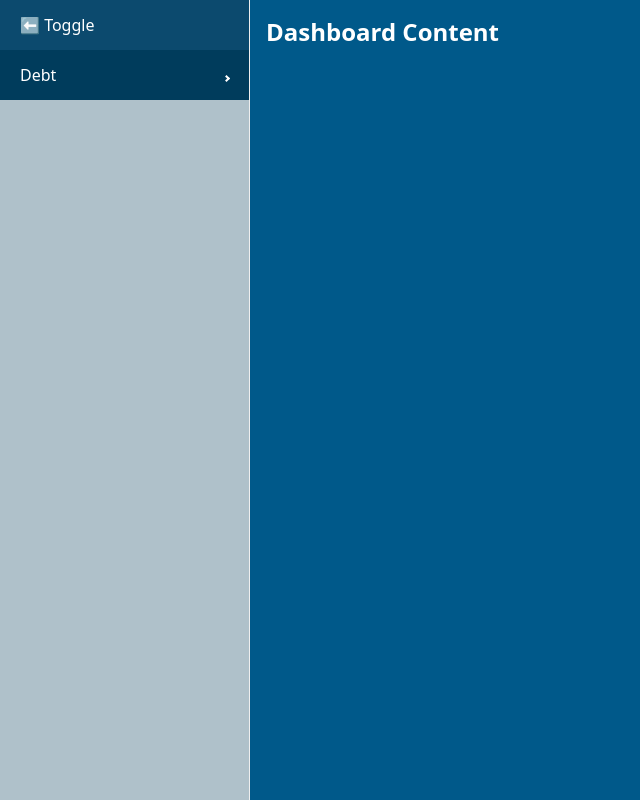
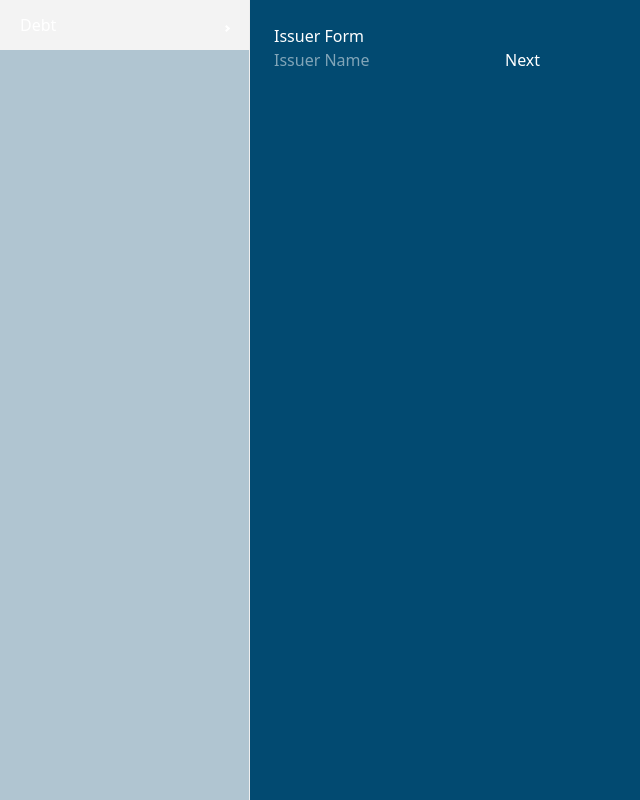
Before and after one commit to AdamsIncorporated/debt_book, a React app: page / in a window 1280 px wide. Shown: the whole page, without its empty margins (0-640 px from the left). Built offline with nearby package versions, Linux system fonts and the light colour scheme.

Commit message:
feat: implement DebtIssuer component and themed sidebar menu items for improved navigation

```diff
--- a/api/server.ts
+++ b/api/server.ts
@@ -30,7 +30,7 @@
 // const server = http.createServer((req: any, res: any) => {
 //     if (req.url === "/api/data") {
 //         connection.execute({
-//             sqlText: "SELECT CURRENT_VERSION()",
+//             sqlText: "CALL INSERT_COMMAND(JSON_OBJ)",
 //             complete: (err: any, stmt: any, rows: any) => {
 //                 if (err) {
 //                     res.writeHead(500, { "Content-Type": "application/json" });
--- a/src/components/Debt/Issuer.tsx
+++ b/src/components/Debt/Issuer.tsx
@@ -0,0 +1,58 @@
+import React, { useState } from 'react';
+
+interface DebtIssuer {
+    issuerName: string;
+}
+
+const Issuer: React.FC = () => {
+    // Bag of entries
+    const [issuers, setIssuers] = useState<DebtIssuer[]>([]);
+    const [issuerName, setIssuerName] = useState('');
+
+    // Handle form submission
+    const handleSubmit = (e: React.FormEvent) => {
+        e.preventDefault();
+
+        if (!issuerName.trim()) return;
+
+        const newIssuer: DebtIssuer = {
+            issuerName: issuerName.trim(),
+        };
+
+        // Add to bag
+        setIssuers([...issuers, newIssuer]);
+        setIssuerName('');
+    };
+
+    return (
+        <div className="p-4 max-w-md mx-auto">
+            <h2 className="text-xl font-bold mb-4">Add Debt Issuer</h2>
+            <form onSubmit={handleSubmit} className="flex flex-col gap-3">
+                <input
+                    type="text"
+                    placeholder="Issuer Name"
+                    value={issuerName}
+                    onChange={(e) => setIssuerName(e.target.value)}
+                    className="border p-2 rounded"
+                />
+                <button
+                    type="submit"
+                    className="bg-blue-500 text-white p-2 rounded hover:bg-blue-600"
+                >
+                    Add
+                </button>
+            </form>
+
+            <div className="mt-6">
+                <h3 className="text-lg font-semibold">Current Bag</h3>
+                <ul className="list-disc pl-5">
+                    {issuers.map((issuer, idx) => (
+                        <li key={idx}>{issuer.issuerName}</li>
+                    ))}
+                </ul>
+            </div>
+        </div>
+    );
+};
+
+export default Issuer;
--- a/src/components/SideBar.tsx
+++ b/src/components/SideBar.tsx
@@ -1,54 +1,112 @@
 import React, { useState } from 'react';
 import { Sidebar, Menu, MenuItem, SubMenu } from 'react-pro-sidebar';
+import ThemedMenuItem from './ThemedMenuItem';
 
-const CustomSideBar: React.FC = () => {
-    const [collapsed, setCollapsed] = useState(false);
+// Forms
+const IssuerForm: React.FC<{ onNext: () => void }> = ({ onNext }) => (
+    <div>
+        <h2>Issuer Form</h2>
+        <form
+            onSubmit={(e) => {
+                e.preventDefault();
+                onNext();
+            }}
+        >
+            <input type="text" placeholder="Issuer Name" />
+            <button type="submit">Next</button>
+        </form>
+    </div>
+);
 
-    const sidebarBg = '#003c5cff'; // Tailwind sky-800 hex
-    const hoverSidebarBg = '#0c4a6e'; // Tailwind sky-700 hex
+const IssuanceForm: React.FC<{ onNext: () => void }> = ({ onNext }) => (
+    <div>
+        <h2>Issuance Form</h2>
+        <form
+            onSubmit={(e) => {
+                e.preventDefault();
+                onNext();
+            }}
+        >
+            <input type="text" placeholder="Amount" />
+            <button type="submit">Next</button>
+        </form>
+    </div>
+);
+
+const SeriesForm: React.FC<{ onNext: () => void }> = ({ onNext }) => (
+    <div>
+        <h2>Series Form</h2>
+        <form
+            onSubmit={(e) => {
+                e.preventDefault();
+                onNext();
+            }}
+        >
+            <button type="submit">Next</button>
+        </form>
+    </div>
+);
+
+const MaturityForm: React.FC<{ onNext: () => void }> = ({ onNext }) => (
+    <div>
+        <h2>Maturity Form</h2>
+        <form
+            onSubmit={(e) => {
+                e.preventDefault();
+                onNext();
+            }}
+        >
+            <button type="submit">Next</button>
+        </form>
+    </div>
+);
+
+const DebtServiceForm: React.FC = () => (
+    <div>
+        <h2>Debt Service Form</h2>
+        <form>
+            <button type="submit">Finish</button>
+        </form>
+    </div>
+);
+
+const DebtSidebar: React.FC = () => {
+    const [step, setStep] = useState(0);
+
+    const renderForm = () => {
+        switch (step) {
+            case 0:
+                return <IssuerForm onNext={() => setStep(1)} />;
+            case 1:
+                return <IssuanceForm onNext={() => setStep(2)} />;
+            case 2:
+                return <SeriesForm onNext={() => setStep(3)} />;
+            case 3:
+                return <MaturityForm onNext={() => setStep(4)} />;
+            case 4:
+                return <DebtServiceForm />;
+            default:
+                return <div>Complete the sequence to proceed</div>;
+        }
+    };
 
     return (
-        <div className="h-screen flex bg-sky-800" style={{ backgroundColor: sidebarBg }}>
-            <Sidebar
-                collapsed={collapsed}
-                rootStyles={{
-                    backgroundColor: sidebarBg,
-                    color: 'white',
-                }}
-                sidebarContentStyles={{ backgroundColor: sidebarBg }}
-            >
-                <Menu
-                    menuItemStyles={{
-                        button: ({ level, active }) => ({
-                            backgroundColor: sidebarBg,
-                            color: 'white',
-                            '&:hover': {
-                                backgroundColor: hoverSidebarBg,
-                            },
-                        }),
-                        // optional: icon and label text
-                        icon: { color: 'white' },
-                        label: { color: 'white' },
-                    }}
-                >
-                    <MenuItem onClick={() => setCollapsed(!collapsed)}>
-                        {collapsed ? '➡️' : '⬅️'} Toggle
-                    </MenuItem>
-                    <SubMenu label="Debt">
-                        <MenuItem>Issuer</MenuItem>
-                        <MenuItem>Issuance</MenuItem>
-                        <MenuItem>Series</MenuItem>
-                        <MenuItem>Maturity</MenuItem>
-                        <MenuItem>Debt Service</MenuItem>
+        <div className="h-screen flex bg-sky-900">
+            <Sidebar className='bg-sky-900 !important'>
+                <Menu className='bg-sky-900 text-white'>
+                    <SubMenu className='bg-sky-900 text-white' label="Debt">
+                        <ThemedMenuItem disabled={step !== 0}>Issuer</ThemedMenuItem>
+                        <ThemedMenuItem disabled={step !== 1}>Issuance</ThemedMenuItem>
+                        <ThemedMenuItem disabled={step !== 2}>Series</ThemedMenuItem>
+                        <ThemedMenuItem disabled={step !== 3}>Maturity</ThemedMenuItem>
+                        <ThemedMenuItem disabled={step !== 4}>Debt Service</ThemedMenuItem>
                     </SubMenu>
                 </Menu>
             </Sidebar>
 
-            <div className="flex-1 p-4 bg-sky-800 text-white">
-                <h1 className="text-2xl font-bold">Dashboard Content</h1>
-            </div>
-        </div >
+            <main className="flex-1 p-6">{renderForm()}</main>
+        </div>
     );
 };
 
-export default CustomSideBar;
+export default DebtSidebar;
--- /dev/null
+++ b/src/components/ThemedMenuItem.tsx
@@ -0,0 +1,20 @@
+import React from 'react';
+import { MenuItem, MenuItemProps } from 'react-pro-sidebar';
+
+const ThemedMenuItem: React.FC<MenuItemProps> = ({ children, ...props }) => {
+    return (
+        <MenuItem
+            {...props}
+            rootStyles={{
+                backgroundColor: '#0c4a6e', // Tailwind sky-900
+                color: 'white',
+                '--ps-menu-button-hover-bg': '#0369a1', // sky-700 hover
+                '--ps-menu-button-active-bg': '#075985', // sky-800 active
+            }}
+        >
+            {children}
+        </MenuItem>
+    );
+};
+
+export default ThemedMenuItem;
```
